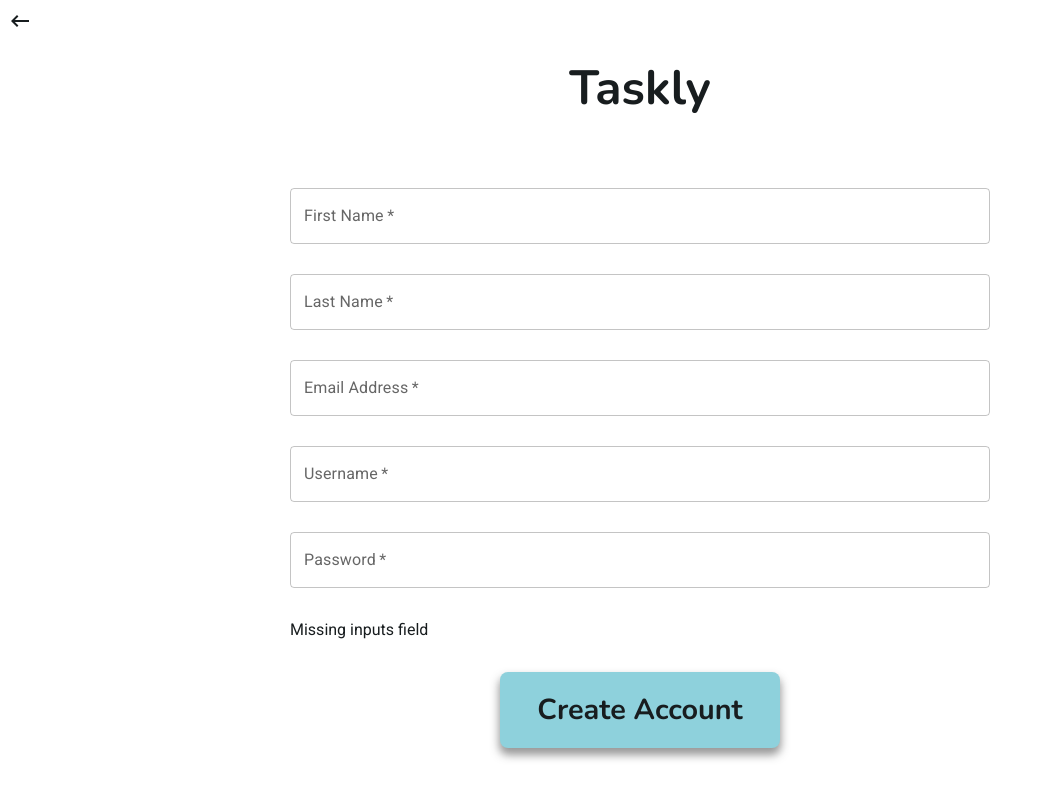
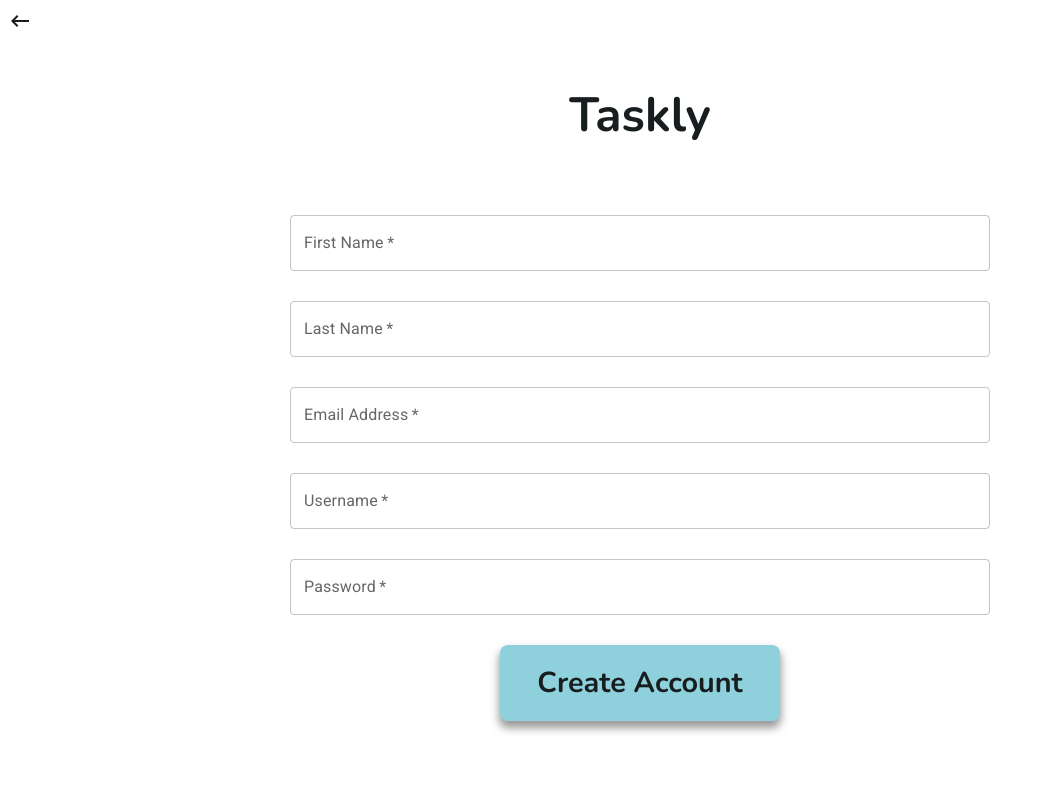
Before and after one commit to Jarvis-Brown/to_do_list, a Next.js app: page /account in a window 1280 px wide. Shown: the whole page, without its empty margins (0-1042 px from the left). Built offline with nearby package versions, Linux system fonts and the light colour scheme.

Commit message:
create account validation

```diff
--- a/src/app/account/page.tsx
+++ b/src/app/account/page.tsx
@@ -2,7 +2,7 @@
 
 "use client";
 
-import React, { useState } from "react";
+import React, { useState, useEffect } from "react";
 import TextField from "@mui/material/TextField";
 import styles from "@/_styles/login.module.css";
 import { LoginLayout } from "@/_component";
@@ -21,16 +21,24 @@ const Login = () => {
     function test() {
         console.log(firstName, lastName, email, userName, password);
 
-        if (!!firstName || !!lastName || !!email || !!userName || !!password) {
+        if (!!firstName && !!lastName && !!email && !!userName && !!password) {
             // double explanation marks makes a falsey a truthy. using only 1 makes it the opposite. using 2 reverts it
-            setMessage(false);
 
             postProfile(firstName, lastName, email, userName, password);
-            router.push("/");
+            router.push("/home_page");
         } else {
             setMessage(true);
         }
     }
+
+    useEffect(() => {
+        if (!!firstName && !!lastName && !!email && !!userName && !!password) {
+            // double explanation marks makes a falsey a truthy. using only 1 makes it the opposite. using 2 reverts it
+            setMessage(false);
+        }
+
+        console.log("im working");
+    });
 
     return (
         <LoginLayout is_backButton={true}>
@@ -90,7 +98,7 @@ const Login = () => {
                     />
                 </div>
 
-                {!message && (
+                {message && (
                     <div>
                         <p>Missing inputs field</p>
                     </div>
```
